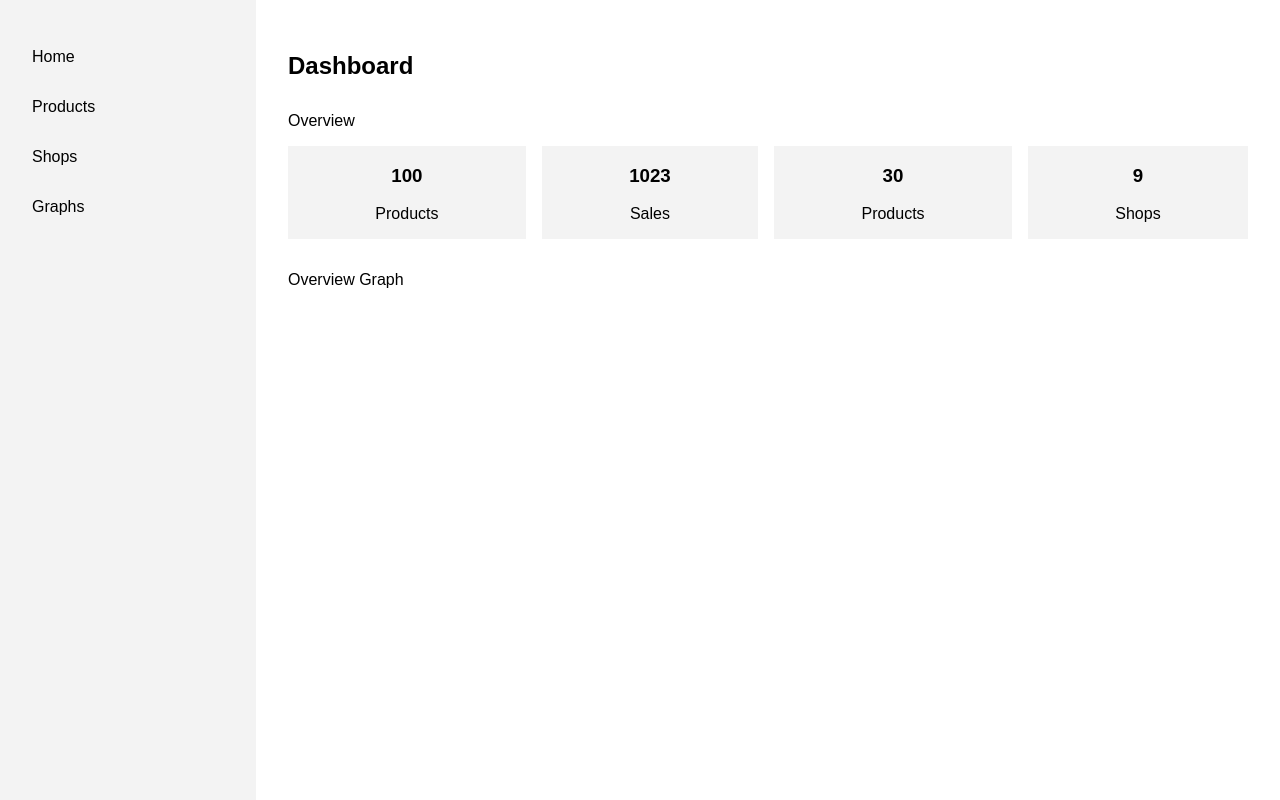
After one commit to rizyxy/mmsalesmonitoring, a Django app: page /dashboard/ in a window 1280 px wide. The commit adds this page. Run offline with Django 4.2, Linux system fonts and the light colour scheme.

Commit message:
Added Dashboard

```diff
--- /dev/null
+++ b/master/static/dashboard.css
@@ -0,0 +1,18 @@
+.content {
+    padding: 2em;
+}
+
+.content-subtitle {
+    margin-top: 2em;
+}
+
+.card-group {
+    display: grid;
+    column-gap: 1em;
+    grid-template-columns: auto auto auto auto;
+}
+
+.card {
+    background-color: #F3F3F3;
+    text-align: center;
+}
--- /dev/null
+++ b/master/templates/dashboard.html
@@ -0,0 +1,34 @@
+{% extends 'master.html' %}
+
+{% block css %}
+{% load static %}
+<link rel="stylesheet" href="{% static 'dashboard.css' %}">
+{% endblock %}
+
+{% block title %} Dashboard {% endblock %}
+
+{% block content %}
+<div class="content">
+    <h2 class="content-title">Dashboard</h2>
+    <p class="content-subtitle">Overview</p>
+    <div class="card-group">
+        <div class="card">
+            <h3>100</h3>
+            <p>Products</p>
+        </div>
+        <div class="card">
+            <h3>1023</h3>
+            <p>Sales</p>
+        </div>
+        <div class="card">
+            <h3>30</h3>
+            <p>Products</p>
+        </div>
+        <div class="card">
+            <h3>9</h3>
+            <p>Shops</p>
+        </div>
+    </div>
+    <p class="content-subtitle">Overview Graph</p>
+</div>
+{% endblock %}
--- a/master/templates/master.html
+++ b/master/templates/master.html
@@ -19,7 +19,7 @@
     <div class="grid">
         <div class="sidenav">
             <a href="">Home</a>
-            <a href="">Products</a>
+            <a href="products/">Products</a>
             <a href="" >Shops</a>
             <a href="">Graphs</a>
         </div>
--- /dev/null
+++ b/master/urls.py
@@ -0,0 +1,6 @@
+from django.urls import path
+from . import views
+
+urlpatterns = [
+    path('dashboard/', views.dashboard, name='Dashboard')
+]
--- a/master/views.py
+++ b/master/views.py
@@ -1,3 +1,7 @@
-from django.shortcuts import render
+from django.template import loader
+from django.http import HttpResponse
 
-# Create your views here.
+def dashboard(request):
+    template = loader.get_template('dashboard.html')
+    context= {}
+    return HttpResponse(template.render(context, request))
--- a/mmsalesmonitoring/urls.py
+++ b/mmsalesmonitoring/urls.py
@@ -18,6 +18,7 @@ from django.contrib import admin
 from django.urls import path, include
 
 urlpatterns = [
+    path('', include('master.urls')),
     path('', include('products.urls')),
     path('admin/', admin.site.urls),
 ]
```
